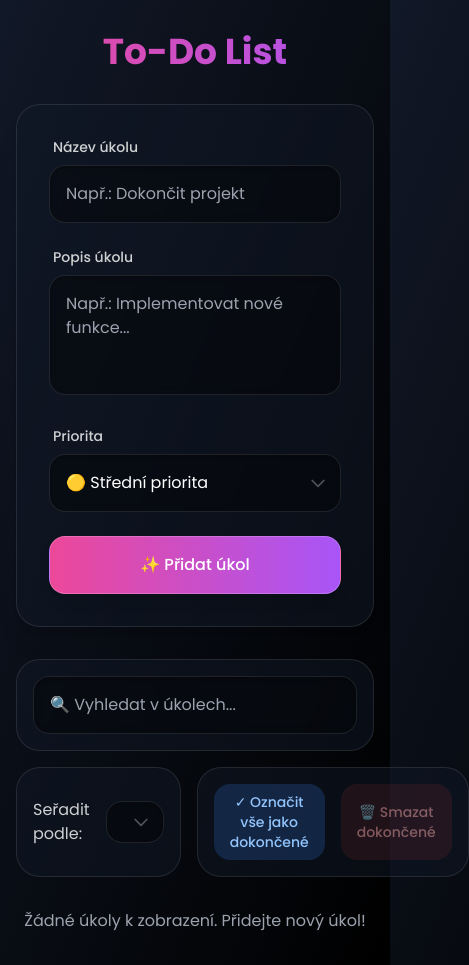
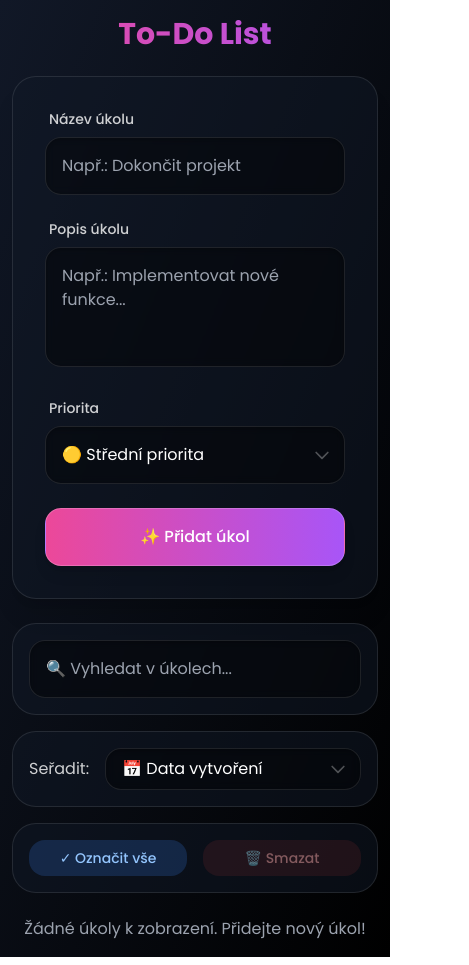
Before and after one commit to Olinkkt/to-do-list, a Next.js app: page / in a window 390 px wide. Shown: the whole page, 469 px wide, since content can reach past the window. Built offline with nearby package versions, Linux system fonts and the light colour scheme.

Commit message:
Refactor UI components for improved task management: updated layout and styling in Home, BulkActions, DeleteModal, TaskCard, and TaskFilter. Added bulk delete functionality and enhanced responsiveness for better user experience.

```diff
--- a/app/page.tsx
+++ b/app/page.tsx
@@ -216,9 +216,9 @@ export default function Home() {
   }
 
   return (
-    <div className="min-h-screen py-8 px-4 sm:px-6 lg:px-8">
-      <div className="max-w-4xl mx-auto space-y-8">
-        <h1 className="text-4xl font-bold text-center text-transparent bg-clip-text bg-gradient-to-r from-pink-500 to-purple-500">
+    <div className="min-h-screen py-4 sm:py-8 px-3 sm:px-6 lg:px-8">
+      <div className="max-w-4xl mx-auto space-y-6 sm:space-y-8">
+        <h1 className="text-3xl sm:text-4xl font-bold text-center text-transparent bg-clip-text bg-gradient-to-r from-pink-500 to-purple-500">
           To-Do List
         </h1>
 
@@ -230,7 +230,7 @@ export default function Home() {
             onSearchChange={setSearchQuery}
           />
 
-          <div className="flex gap-4 items-stretch">
+          <div className="grid grid-cols-1 sm:grid-cols-2 gap-4">
             <TaskFilter
               sortBy={sortBy}
               onSortChange={handleSortChange}
--- a/components/BulkActions.tsx
+++ b/components/BulkActions.tsx
@@ -1,3 +1,6 @@
+import { useState } from 'react'
+import DeleteModal from './DeleteModal'
+
 interface BulkActionsProps {
   onDeleteCompleted: () => void
   onToggleAll: () => void
@@ -11,24 +14,53 @@ export default function BulkActions({
   hasCompletedTasks,
   allTasksCompleted
 }: BulkActionsProps) {
+  const [showDeleteModal, setShowDeleteModal] = useState(false)
+
+  const handleDeleteClick = () => {
+    setShowDeleteModal(true)
+  }
+
+  const handleConfirmDelete = () => {
+    onDeleteCompleted()
+    setShowDeleteModal(false)
+  }
+
   return (
-    <div className="flex-1 flex gap-4 bg-gray-900/50 p-4 rounded-3xl border border-white/10">
+    <>
+      <div className="flex flex-row gap-4 bg-gray-900/50 p-4 rounded-3xl border border-white/10 h-full">
         <button
           onClick={onToggleAll}
           className="flex-1 px-4 py-2 rounded-2xl bg-blue-500/20 text-blue-300
-        hover:bg-blue-500/30 text-sm font-medium transition-all duration-200"
+          hover:bg-blue-500/30 text-sm font-medium transition-all duration-200
+          flex items-center justify-center gap-2 whitespace-nowrap"
         >
-        {allTasksCompleted ? '↩️ Označit vše jako nedokončené' : '✓ Označit vše jako dokončené'}
+          <span className="hidden sm:inline">
+            {allTasksCompleted ? '↩️ Zrušit označení' : '✓ Označit vše jako hotové'}
+          </span>
+          <span className="sm:hidden">
+            {allTasksCompleted ? '↩️ Zrušit' : '✓ Označit vše'}
+          </span>
         </button>
         <button
-        onClick={onDeleteCompleted}
+          onClick={handleDeleteClick}
           disabled={!hasCompletedTasks}
           className="flex-1 px-4 py-2 rounded-2xl bg-red-500/20 text-red-300
           hover:bg-red-500/30 text-sm font-medium transition-all duration-200
+          flex items-center justify-center gap-2 whitespace-nowrap
           disabled:opacity-50 disabled:cursor-not-allowed"
         >
-        🗑️ Smazat dokončené
+          <span className="hidden sm:inline">🗑️ Smazat dokončené</span>
+          <span className="sm:hidden">🗑️ Smazat</span>
         </button>
       </div>
+
+      <DeleteModal
+        isOpen={showDeleteModal}
+        onClose={() => setShowDeleteModal(false)}
+        onConfirm={handleConfirmDelete}
+        taskTitle=""
+        isBulkDelete={true}
+      />
+    </>
   )
 }
--- a/components/DeleteModal.tsx
+++ b/components/DeleteModal.tsx
@@ -3,19 +3,26 @@ interface DeleteModalProps {
   onClose: () => void
   onConfirm: () => void
   taskTitle: string
+  isBulkDelete?: boolean
 }
 
-export default function DeleteModal({ isOpen, onClose, onConfirm, taskTitle }: DeleteModalProps) {
+export default function DeleteModal({ isOpen, onClose, onConfirm, taskTitle, isBulkDelete }: DeleteModalProps) {
   if (!isOpen) return null
 
   return (
     <div className="fixed inset-0 z-50 flex items-center justify-center p-4 bg-black/80 backdrop-blur-md">
       <div className="bg-gray-900/95 border border-white/20 rounded-2xl p-6 max-w-md w-full space-y-6 animate-fade-in shadow-xl">
-        <h2 className="text-xl font-semibold text-white">Smazat úkol?</h2>
+        <h2 className="text-xl font-semibold text-white">Smazat {isBulkDelete ? 'úkoly' : 'úkol'}?</h2>
         <p className="text-white/90">
-          Opravdu chcete smazat úkol &ldquo;{taskTitle}&rdquo;?
-          <br />
-          Tuto akci nelze vrátit zpět.
+          {isBulkDelete ? (
+            'Opravdu chcete smazat všechny dokončené úkoly? Tuto akci nelze vrátit zpět.'
+          ) : (
+            <>
+              Opravdu chcete smazat úkol &ldquo;{taskTitle}&rdquo;?
+              <br />
+              Tuto akci nelze vrátit zpět.
+            </>
+          )}
         </p>
         <div className="flex gap-4">
           <button
--- a/components/TaskCard.tsx
+++ b/components/TaskCard.tsx
@@ -135,44 +135,44 @@ export default function TaskCard({
               </div>
               <p className="text-gray-300">{task.description}</p>
             </div>
-            <div className="flex justify-between items-center mt-6">
+            <div className="flex flex-col sm:flex-row justify-between items-stretch sm:items-center mt-6 gap-4">
               {/* Levá strana - tlačítka pro posun */}
               {sortBy === 'custom' && (
-                <div className="flex gap-2">
+                <div className="flex gap-2 order-2 sm:order-1">
                   <button
                     onClick={onMoveUp}
                     disabled={isFirst}
-                    className="px-4 py-2 rounded-xl bg-gray-800/50 text-gray-300
+                    className="flex-1 sm:flex-none px-4 py-2 rounded-xl bg-gray-800/50 text-gray-300
                     hover:bg-gray-800 disabled:opacity-50 disabled:cursor-not-allowed
-                    text-sm font-medium transition-all duration-200 flex items-center gap-2"
+                    text-sm font-medium transition-all duration-200 flex items-center justify-center gap-2"
                   >
                     <svg xmlns="http://www.w3.org/2000/svg" fill="none" viewBox="0 0 24 24" strokeWidth={1.5} stroke="currentColor" className="w-5 h-5">
                       <path strokeLinecap="round" strokeLinejoin="round" d="M4.5 10.5 12 3m0 0 7.5 7.5M12 3v18" />
                     </svg>
-                    Nahoru
+                    <span className="hidden sm:inline">Nahoru</span>
                   </button>
                   <button
                     onClick={onMoveDown}
                     disabled={isLast}
-                    className="px-4 py-2 rounded-xl bg-gray-800/50 text-gray-300
+                    className="flex-1 sm:flex-none px-4 py-2 rounded-xl bg-gray-800/50 text-gray-300
                     hover:bg-gray-800 disabled:opacity-50 disabled:cursor-not-allowed
-                    text-sm font-medium transition-all duration-200 flex items-center gap-2"
+                    text-sm font-medium transition-all duration-200 flex items-center justify-center gap-2"
                   >
                     <svg xmlns="http://www.w3.org/2000/svg" fill="none" viewBox="0 0 24 24" strokeWidth={1.5} stroke="currentColor" className="w-5 h-5">
                       <path strokeLinecap="round" strokeLinejoin="round" d="M19.5 13.5 12 21m0 0-7.5-7.5M12 21V3" />
                     </svg>
-                    Dolů
+                    <span className="hidden sm:inline">Dolů</span>
                   </button>
                 </div>
               )}
-              {sortBy !== 'custom' && <div></div>}
+              {sortBy !== 'custom' && <div className="order-2 sm:order-1"></div>}
 
               {/* Pravá strana - existující tlačítka */}
-              <div className="flex space-x-3">
+              <div className="flex flex-wrap gap-3 order-1 sm:order-2">
                 <button
                   onClick={handleComplete}
-                  className={`px-4 py-2 rounded-xl text-sm font-medium transition-all duration-200
-                  flex items-center gap-2
+                  className={`flex-1 sm:flex-none px-4 py-2 rounded-xl text-sm font-medium transition-all duration-200
+                  flex items-center justify-center gap-2
                   ${task.completed ?
                     'bg-yellow-500/20 text-yellow-300 hover:bg-yellow-500/30' :
                     'bg-green-500/20 text-green-300 hover:bg-green-500/30'}`}
@@ -182,38 +182,38 @@ export default function TaskCard({
                       <svg xmlns="http://www.w3.org/2000/svg" fill="none" viewBox="0 0 24 24" strokeWidth={1.5} stroke="currentColor" className="w-5 h-5">
                         <path strokeLinecap="round" strokeLinejoin="round" d="M9 15 3 9m0 0 6-6M3 9h12a6 6 0 0 1 0 12h-3" />
                       </svg>
-                      Obnovit
+                      <span className="hidden sm:inline">Obnovit</span>
                     </>
                   ) : (
                     <>
                       <svg xmlns="http://www.w3.org/2000/svg" fill="none" viewBox="0 0 24 24" strokeWidth={1.5} stroke="currentColor" className="w-5 h-5">
                         <path strokeLinecap="round" strokeLinejoin="round" d="M4.5 12.75l6 6 9-13.5" />
                       </svg>
-                      Hotovo
+                      <span className="hidden sm:inline">Hotovo</span>
                     </>
                   )}
                 </button>
                 <button
                   onClick={handleEdit}
-                  className="px-4 py-2 rounded-xl bg-blue-500/20 text-blue-300
+                  className="flex-1 sm:flex-none px-4 py-2 rounded-xl bg-blue-500/20 text-blue-300
                   hover:bg-blue-500/30 text-sm font-medium transition-all duration-200
-                  flex items-center gap-2"
+                  flex items-center justify-center gap-2"
                 >
                   <svg xmlns="http://www.w3.org/2000/svg" fill="none" viewBox="0 0 24 24" strokeWidth={1.5} stroke="currentColor" className="w-5 h-5">
                     <path strokeLinecap="round" strokeLinejoin="round" d="m16.862 4.487 1.687-1.688a1.875 1.875 0 1 1 2.652 2.652L10.582 16.07a4.5 4.5 0 0 1-1.897 1.13L6 18l.8-2.685a4.5 4.5 0 0 1 1.13-1.897l8.932-8.931Zm0 0L19.5 7.125M18 14v4.75A2.25 2.25 0 0 1 15.75 21H5.25A2.25 2.25 0 0 1 3 18.75V8.25A2.25 2.25 0 0 1 5.25 6H10" />
                   </svg>
-                  Upravit
+                  <span className="hidden sm:inline">Upravit</span>
                 </button>
                 <button
                   onClick={handleDelete}
-                  className="px-4 py-2 rounded-xl bg-red-500/20 text-red-300
+                  className="flex-1 sm:flex-none px-4 py-2 rounded-xl bg-red-500/20 text-red-300
                   hover:bg-red-500/30 text-sm font-medium transition-all duration-200
-                  flex items-center gap-2"
+                  flex items-center justify-center gap-2"
                 >
                   <svg xmlns="http://www.w3.org/2000/svg" fill="none" viewBox="0 0 24 24" strokeWidth={1.5} stroke="currentColor" className="w-5 h-5">
                     <path strokeLinecap="round" strokeLinejoin="round" d="m14.74 9-.346 9m-4.788 0L9.26 9m9.968-3.21c.342.052.682.107 1.022.166m-1.022-.165L18.16 19.673a2.25 2.25 0 0 1-2.244 2.077H8.084a2.25 2.25 0 0 1-2.244-2.077L4.772 5.79m14.456 0a48.108 48.108 0 0 0-3.478-.397m-12 .562c.34-.059.68-.114 1.022-.165m0 0a48.11 48.11 0 0 1 3.478-.397m7.5 0v-.916c0-1.18-.91-2.164-2.09-2.201a51.964 51.964 0 0 0-3.32 0c-1.18.037-2.09 1.022-2.09 2.201v.916m7.5 0a48.667 48.667 0 0 0-7.5 0" />
                   </svg>
-                  Smazat
+                  <span className="hidden sm:inline">Smazat</span>
                 </button>
               </div>
             </div>
--- a/components/TaskFilter.tsx
+++ b/components/TaskFilter.tsx
@@ -7,12 +7,12 @@ interface TaskFilterProps {
 
 export default function TaskFilter({ sortBy, onSortChange }: TaskFilterProps) {
   return (
-    <div className="flex items-center space-x-4 bg-gray-900/50 p-4 rounded-3xl border border-white/10">
-      <span className="text-white/80">Seřadit podle:</span>
+    <div className="flex flex-row items-center gap-4 bg-gray-900/50 p-4 rounded-3xl border border-white/10 h-full">
+      <span className="text-white/80 whitespace-nowrap">Seřadit:</span>
       <select
         value={sortBy}
         onChange={(e) => onSortChange(e.target.value as SortType)}
-        className="modern-select !py-2 rounded-2xl"
+        className="modern-select !py-2 rounded-2xl flex-1 min-w-0"
       >
         <option value="createdAt">📅 Data vytvoření</option>
         <option value="priority">🎯 Priority</option>
```
Lines whose indentation alone changed are shown as unchanged.
